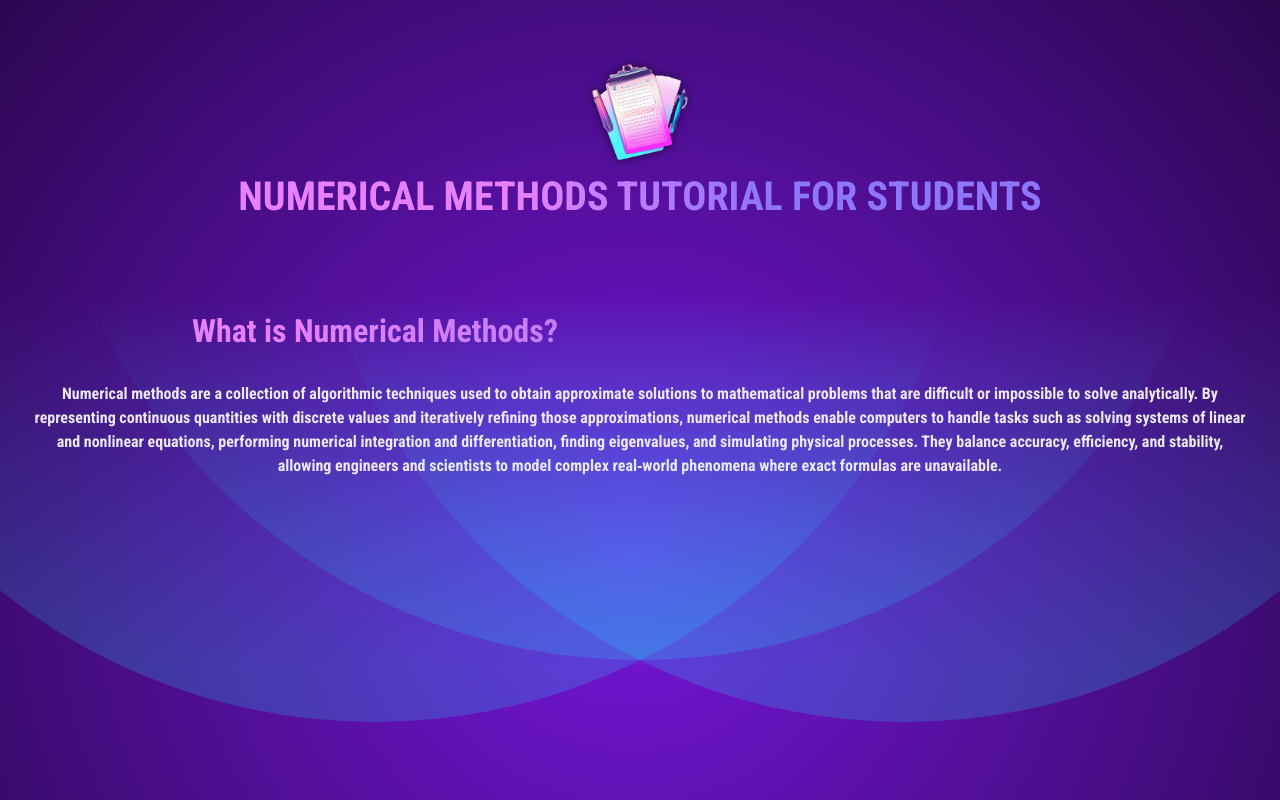
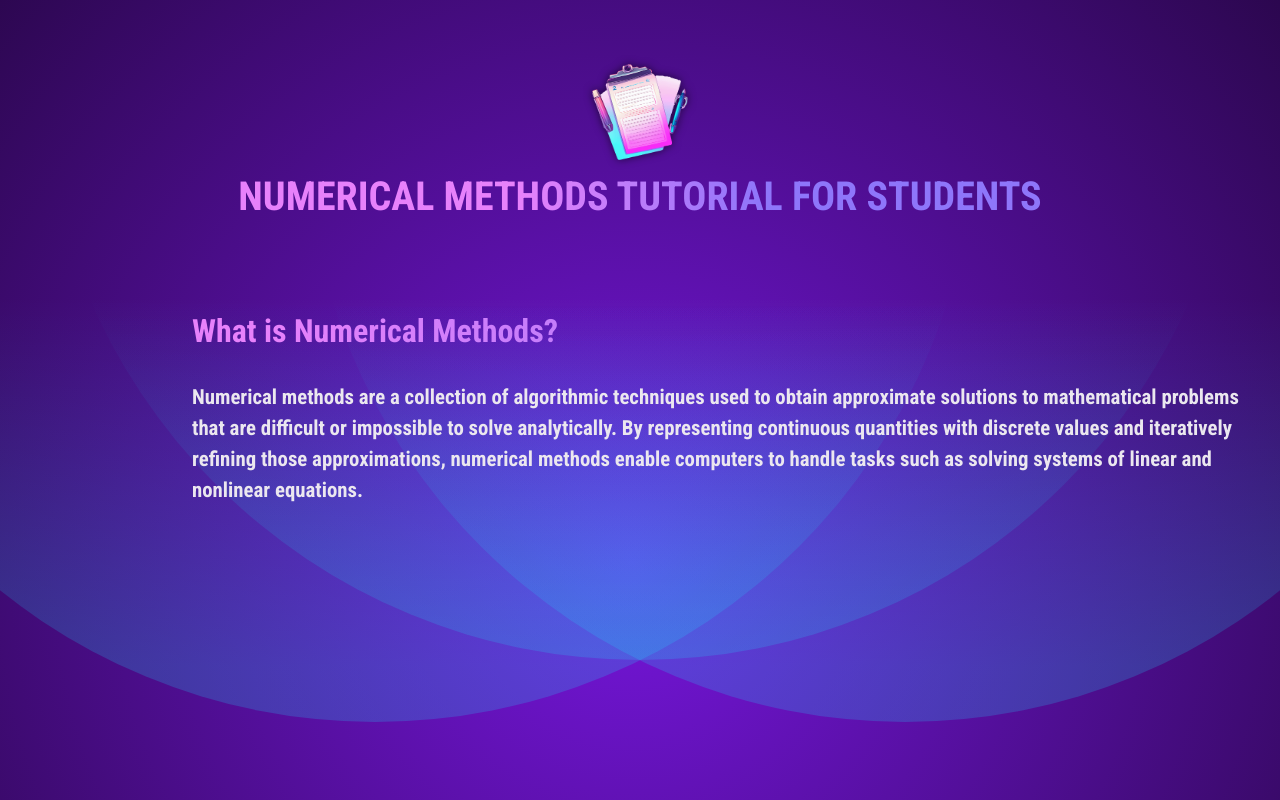
Before and after one commit to yasinserhatpeker/numericalProjectForStudents, a React (Vite) app: page / in a window 1280 px wide. Built offline with nearby package versions, Linux system fonts and the light colour scheme.

Commit message:
added its css.

```diff
--- a/src/components/Header.jsx
+++ b/src/components/Header.jsx
@@ -12,7 +12,7 @@ export default function Header() {
             What is Numerical Methods?
         </h2>
         <p>
-        Numerical methods are a collection of algorithmic techniques used to obtain approximate solutions to mathematical problems that are difficult or impossible to solve analytically. By representing continuous quantities with discrete values and iteratively refining those approximations, numerical methods enable computers to handle tasks such as solving systems of linear and nonlinear equations, performing numerical integration and differentiation, finding eigenvalues, and simulating physical processes. They balance accuracy, efficiency, and stability, allowing engineers and scientists to model complex real‑world phenomena where exact formulas are unavailable.
+        Numerical methods are a collection of algorithmic techniques used to obtain approximate solutions to mathematical problems that are difficult or impossible to solve analytically. By representing continuous quantities with discrete values and iteratively refining those approximations, numerical methods enable computers to handle tasks such as solving systems of linear and nonlinear equations.
 
         </p>
      </header>
--- a/src/index.css
+++ b/src/index.css
@@ -70,6 +70,10 @@ header h2 {
 header p {
   font-family: 'Roboto Condensed', sans-serif;
   font-weight: bold;
-  font-size: 1rem;
+  font-size: 1.3rem;
+  text-align: start;
+  padding-left: 10rem;
+
+
 
 }
```
